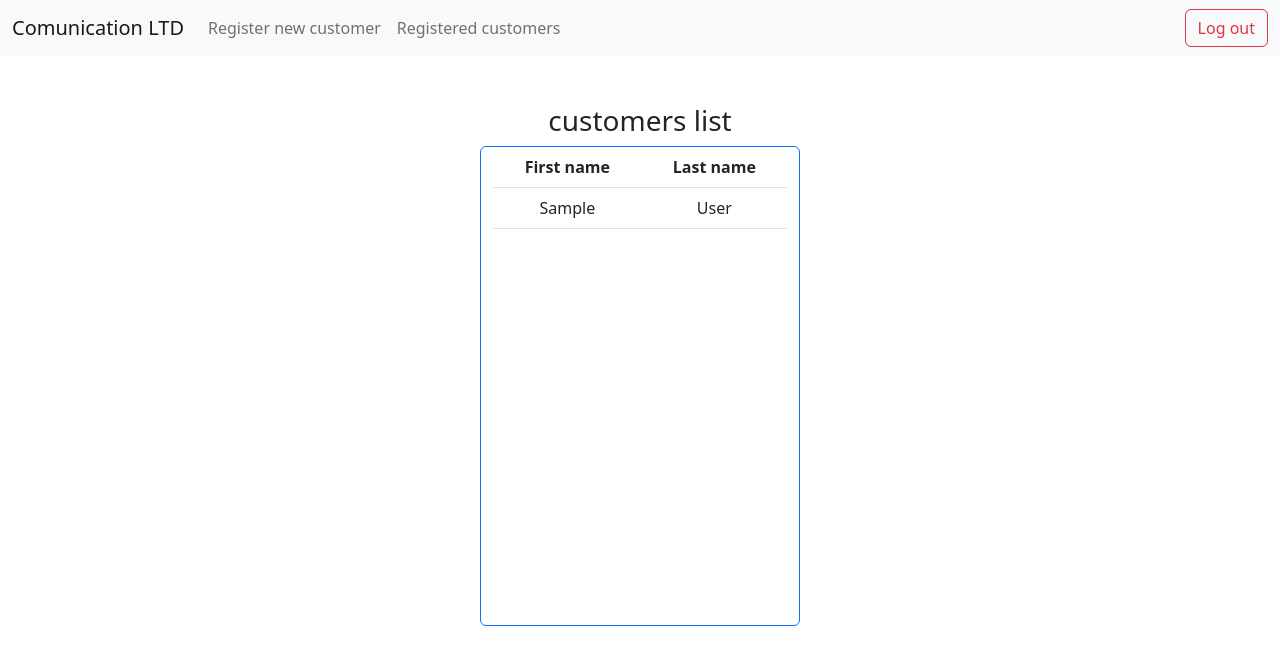
After one commit to yuvalnsn/Comunication_LTD, a Django app: page /interface/customers in a window 1280 px wide. The commit adds this page. Shown: the top 665 px of the page. Run offline with Django 4.2, Linux system fonts and the light colour scheme; a user stored in the database is signed in; tables that the repository leaves empty hold one stand-in row (values such as "Sample post"); parts of the project's set-up code (start-up, migrations or seed data) failed here and were passed over.

Commit message:
Added customer model. added customer logic and interfaces.

```diff
--- a/Comunication_LTD/Comunication_LTD/settings.py
+++ b/Comunication_LTD/Comunication_LTD/settings.py
@@ -12,9 +12,9 @@ https://docs.djangoproject.com/en/4.1/ref/settings/
 
 from pathlib import Path
 from django.contrib.messages import constants as messages
-from config import emailKey,min_password_length,limitPasswordHistory,db_pass
+from config import emailKey,min_password_length,limit_password_history,db_pass
 AUTH_USER_MODEL = 'interface.CustomUser'
-
+LOGIN_URL = '/interface/login'
 # Build paths inside the project like this: BASE_DIR / 'subdir'.
 BASE_DIR = Path(__file__).resolve().parent.parent
 
@@ -109,7 +109,7 @@ AUTH_PASSWORD_VALIDATORS = [
     },
     {
         'NAME': 'interface.validators.DontRepeatValidator',
-        'OPTIONS': {'history': limitPasswordHistory}
+        'OPTIONS': {'history': limit_password_history}
     }
 ]
 
--- a/Comunication_LTD/interface/models.py
+++ b/Comunication_LTD/interface/models.py
@@ -26,3 +26,9 @@ class CustomUserPasswordHistory(models.Model):
     @classmethod
     def remember_password(cls, user):
         cls(username=user, old_pass=user.password, pass_date=localtime()).save()
+
+
+class Customer(models.Model):
+    username = models.CharField(max_length=100, primary_key=True)
+    customerFirstName = models.CharField(max_length=128)
+    customerLastName = models.CharField(max_length=128)
--- /dev/null
+++ b/Comunication_LTD/interface/templates/customers.html
@@ -0,0 +1,36 @@
+{% extends 'base.html' %}
+{% block content %}
+{% include 'navbar.html' %}
+
+<div class="row d-flex text-center justify-content-center mt-5">
+<h3>customers list</h3>
+
+
+<div class="card border-primary mb-3 text-center " style="width: 20rem;height: 30rem ">
+
+	<table class="table">
+  <thead>
+    <tr>
+      <th scope="col">First name</th>
+      <th scope="col">Last name</th>
+    </tr>
+  </thead>
+
+  <tbody>
+	{% for key, value in res.items %}
+	<tr>
+      <td>{{key}}</td>
+      <td>{{value}}</td>
+    </tr>
+  	{% endfor %}
+
+  </tbody>
+
+</table>
+
+
+
+	</div>
+		</div>
+
+	    {% endblock %}
--- a/Comunication_LTD/interface/templates/navbar.html
+++ b/Comunication_LTD/interface/templates/navbar.html
@@ -3,17 +3,17 @@
 {% block content %}
 <nav class="navbar navbar-expand-lg bg-light">
   <div class="container-fluid">
-    <a class="navbar-brand" href="#">Comunication LTD</a>
+    <a class="navbar-brand" href="{% url 'interface:dashboard' %}">Comunication LTD</a>
     <button class="navbar-toggler" type="button" data-bs-toggle="collapse" data-bs-target="#navbarText" aria-controls="navbarText" aria-expanded="false" aria-label="Toggle navigation">
       <span class="navbar-toggler-icon"></span>
     </button>
     <div class="collapse navbar-collapse" id="navbarText">
       <ul class="navbar-nav me-auto mb-2 mb-lg-0">
         <li class="nav-item">
-          <a class="nav-link" aria-current="page" href="#">Register new customer</a>
+          <a class="nav-link" aria-current="page" href="{% url 'interface:registerCustomer' %}">Register new customer</a>
         </li>
         <li class="nav-item">
-          <a class="nav-link" href="#">Registered customers</a>
+          <a class="nav-link" href="{% url 'interface:customers' %}">Registered customers</a>
         </li>
 
       </ul>
--- a/Comunication_LTD/interface/urls.py
+++ b/Comunication_LTD/interface/urls.py
@@ -11,6 +11,8 @@ urlpatterns = [
     path('login', views.login2, name='login'),
     path('logout', views.logout, name='logout'),
     path('register', views.register, name='register'),
+    path('registerCustomer', views.registerCustomer, name='registerCustomer'),
+    path('customers', views.customers, name='customers'),
 
     path('reset_password/',auth_views.PasswordResetView.as_view(template_name="password_reset.html"),name="reset_password"),
     path('reset/done/',auth_views.PasswordResetCompleteView.as_view(template_name="password_reset_done.html"),name="password_reset_complete"),
--- a/Comunication_LTD/interface/validators.py
+++ b/Comunication_LTD/interface/validators.py
@@ -1,4 +1,3 @@
-import re
 from django.contrib.auth.hashers import check_password
 from django.core.exceptions import ValidationError
 from django.utils.translation import gettext as _
@@ -26,12 +25,8 @@ class DontRepeatValidator:
 
     def _get_last_passwords(self, user):
         all_history_user_passwords = CustomUserPasswordHistory.objects.filter(username_id=user).order_by('id')
-        print( all_history_user_passwords)
         to_index = all_history_user_passwords.count() - self.history
-        print(to_index)
         to_index = to_index if to_index > 0 else None
         if to_index:
             [u.delete() for u in all_history_user_passwords[0:to_index]]
-
-        print([p.old_pass for p in all_history_user_passwords[to_index:]])
         return [p.old_pass for p in all_history_user_passwords[to_index:]]
--- a/Comunication_LTD/interface/views.py
+++ b/Comunication_LTD/interface/views.py
@@ -1,15 +1,10 @@
-from django.http import HttpResponse
-import mysql.connector
+
 from django.shortcuts import render, redirect
 from .forms import *
-from termcolor import colored
-from os import linesep as ln
+#from termcolor import colored
 from django.contrib import messages
-# from interface.models import User
-from django.contrib.auth.models import User
 from django.contrib.auth import authenticate, login
-from interface.models import CustomUser
-
+from interface.models import CustomUser, Customer
 from django.conf import settings
 
 
@@ -78,3 +73,35 @@ def register(request):
     else: # [GET] loading register form
         form = CustomUserCreationForm()
         return render(request,"register.html", {'form': form})
+
+def registerCustomer(request):
+    if not request.user.is_authenticated:
+        return redirect('%s?next=%s' % (settings.LOGIN_URL, request.path))
+    form = registerCustomerForm()
+
+    if request.method == "POST": # user is trying to signup
+        form = registerCustomerForm(request.POST)
+        if not form.is_valid():
+            return render(request, "register.html", {'form': form})
+        firstName = form.cleaned_data['firstName']
+        lastName = form.cleaned_data['lastName']
+        username=request.user
+        customer = Customer.objects.create(customerFirstName=firstName, customerLastName=lastName, username=username)
+        customer.save()
+        messages.success(request, "Your account has been created.")
+        return redirect('/interface/customers')
+    else:
+        return render(request, "registerCustomer.html", {'form': form})
+
+
+def customers(request):
+    if not request.user.is_authenticated:
+        return redirect('%s?next=%s' % (settings.LOGIN_URL, request.path))
+    userId=request.user
+    customers=Customer.objects.filter(username=userId)
+    firstNames=list(customers.values_list('customerFirstName',flat=True))
+    lastNames=list(customers.values_list('customerLastName',flat=True))
+    res = dict(map(lambda i, j: (i, j), firstNames, lastNames))
+
+
+    return render(request, "customers.html",{'res':res})
```
Also changed, not shown: Comunication_LTD/interface/forms.py (+86 -74 lines), Comunication_LTD/interface/templates/registerCustomer.html (added, +19 -0 lines).
